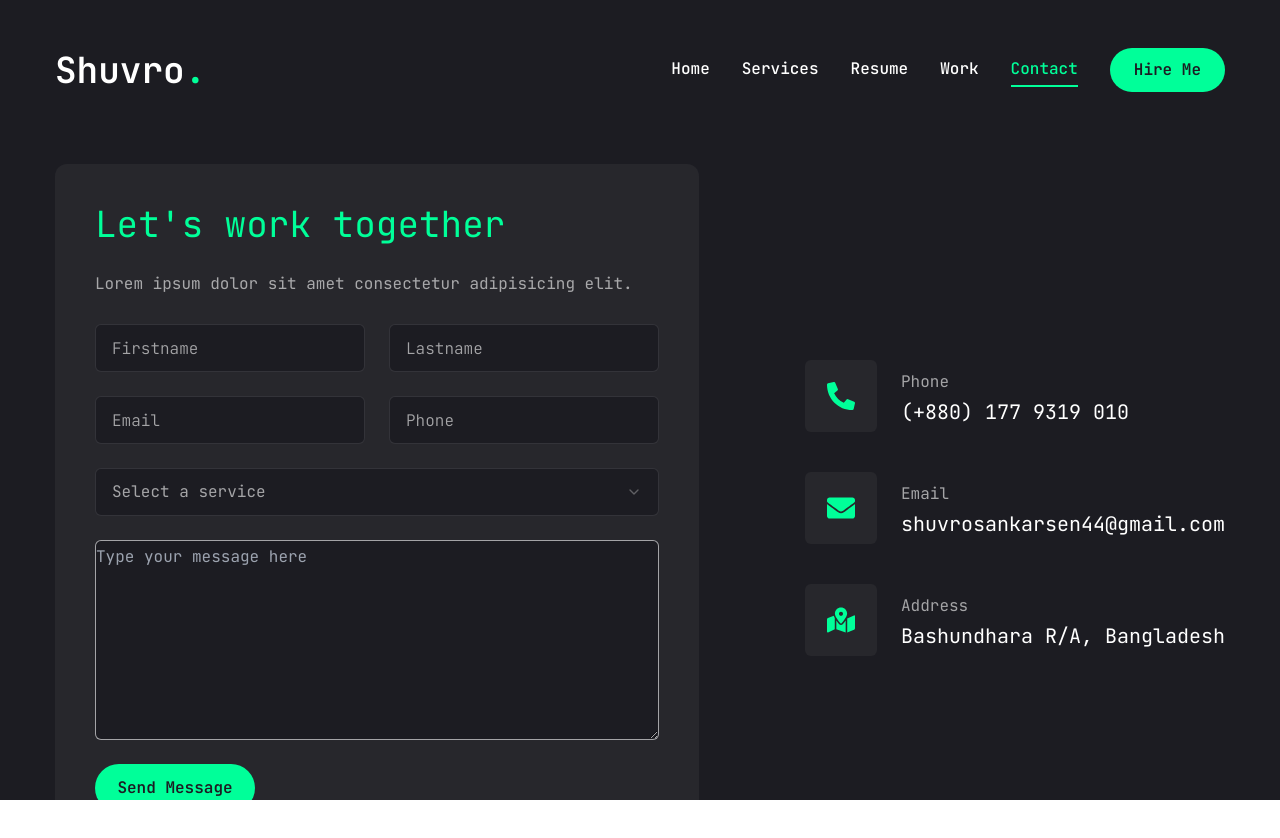
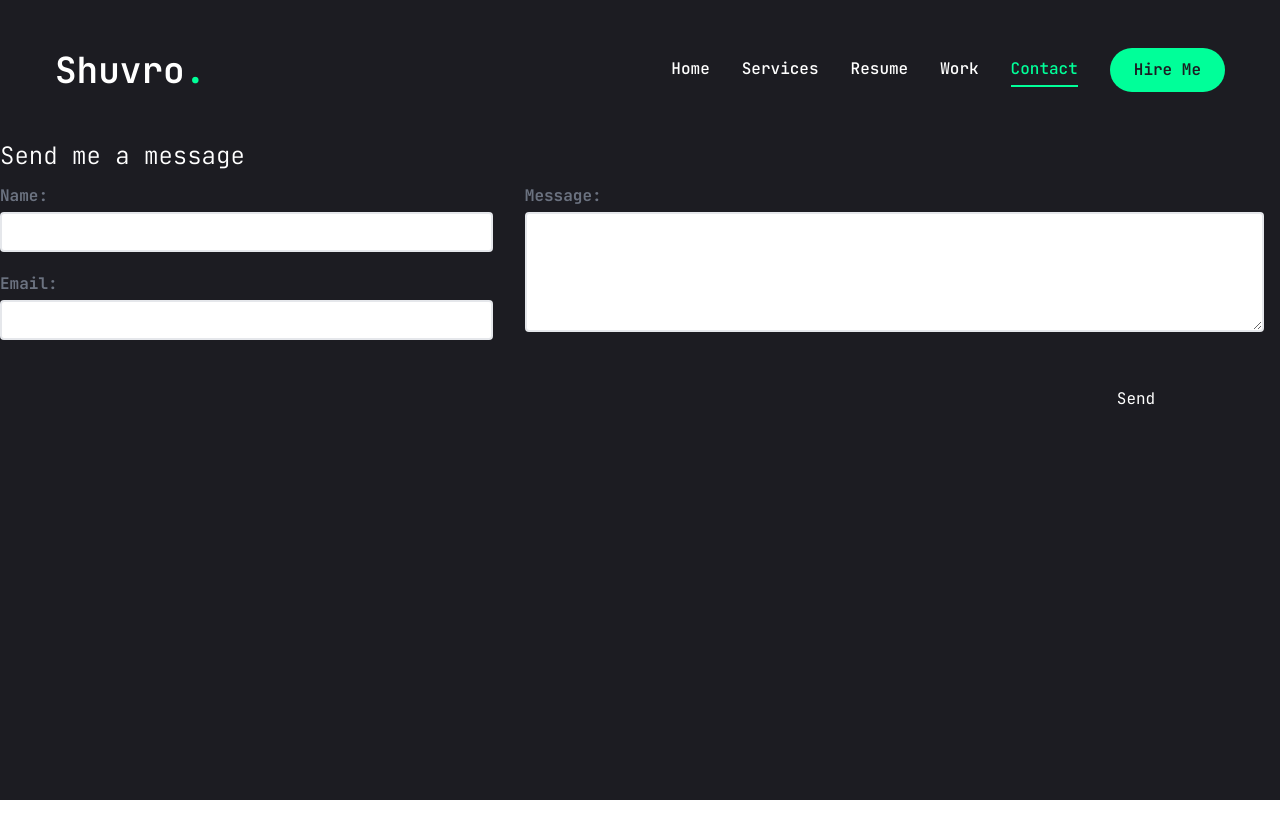
Before and after one commit to ShuvroSankar/My_Portfolio, a Next.js app: page /contact in a window 1280 px wide. Shown: the top 838 px of the page. After the commit the page ends 800 px from the top, so only its background shows below. Built offline with nearby package versions, Linux system fonts and the light colour scheme.

Commit message:
contact got functional

```diff
--- a/app/contact/page.jsx
+++ b/app/contact/page.jsx
@@ -1,168 +1,132 @@
-"use client";
-import { useRef, useState } from "react";
-import emailjs from "@emailjs/browser";
-import { toast } from "react-toastify";
-import { Button } from "@/components/ui/button";
-import { Input } from "@/components/ui/input";
-import {
-  Select,
-  SelectContent,
-  SelectGroup,
-  SelectItem,
-  SelectLabel,
-  SelectTrigger,
-  SelectValue,
-} from "@/components/ui/select";
-import { Textarea } from "@/components/ui/textarea";
-import { motion } from "framer-motion";
-import { FaPhoneAlt, FaEnvelope, FaMapMarkedAlt } from "react-icons/fa";
+"use client"
+import { useState, useReducer } from 'react';
+import emailjs from "@emailjs/browser"
 
-const info = [
-  {
-    icon: <FaPhoneAlt />,
-    title: "Phone",
-    description: "(+880) 177 9319 010",
-  },
-  {
-    icon: <FaEnvelope />,
-    title: "Email",
-    description: "shuvrosankarsen44@gmail.com",
-  },
-  {
-    icon: <FaMapMarkedAlt />,
-    title: "Address",
-    description: "Bashundhara R/A, Bangladesh",
-  },
-];
+const initialState = {
+  name: '',
+  email: '',
+  message: '',
+};
 
-const Contact = () => {
-  const form = useRef();
-  const [loading, setLoading] = useState(false);
+function reducer(state, action) {
+  switch (action.type) {
+    case 'name':
+      return { ...state, name: action.value };
+    case 'email':
+      return { ...state, email: action.value };
+    case 'message':
+      return { ...state, message: action.value };
+    default:
+      throw new Error();
+  }
+}
 
-  const sendEmail = async (e) => {
+export default function MessageForm() {
+  const [formState, dispatch] = useReducer(reducer, initialState);
+  const [showFormErr, setShowFormErr] = useState(false);
+  const [formSubmitted, setFormSubmitted] = useState({ title: '', paragraph: '' });
+  const { name, email, message } = formState;
+
+  const sendEmail = (e) => {
     e.preventDefault();
-    setLoading(true);
 
-    try {
-      await emailjs.sendForm(
+    if (name === '' || email === '' || message === '') {
+      setShowFormErr(true);
+      return;
+    }
+
+    setFormSubmitted({ title: 'Sending message...', paragraph: '' });
+
+    emailjs.send(
       process.env.NEXT_PUBLIC_EMAILJS_SERVICE_ID,
       process.env.NEXT_PUBLIC_EMAILJS_TEMPLATE_ID,
-        form.current,
-        process.env.NEXT_PUBLIC_EMAILJS_PUBLIC_KEY
-      );
-
-      toast.success("Message sent successfully!");
-      form.current.reset();
-    } catch (error) {
-      console.error("Email sending failed:", error);
-      toast.error("Failed to send message. Please try again.");
-    } finally {
-      setLoading(false);
+      formState,
+      process.env.NEXT_PUBLIC_EMAILJS_PUBLIC_KEY,
+    )
+    .then(({ status }) => {
+      if (status === 200) {
+        setFormSubmitted({
+          title: 'Message has been sent',
+          paragraph: 'Shuvro will be in contact with you soon.'
+        });
+      } else {
+        setFormSubmitted({
+          title: 'Unexpected error occurred',
+          paragraph: 'Please try again later.'
+        });
       }
+    })
+    .catch((err) => {
+      console.error(err);
+      setFormSubmitted({
+        title: 'Error sending message',
+        paragraph: 'Please try again later.'
+      });
+    });
   };
 
-  return (
-    <motion.section
-      initial={{ opacity: 0 }}
-      animate={{
-        opacity: 1,
-        transition: { delay: 2.4, duration: 0.4, ease: "easeIn" },
-      }}
-      className="py-6"
-    >
-      <div className="container mx-auto">
-        <div className="flex flex-col xl:flex-row gap-[30px]">
-          <div className="xl:h-[54%] order-2 xl:order-none">
-            <form
-              ref={form}
-              onSubmit={sendEmail}
-              className="flex flex-col gap-6 p-10 bg-[#27272c] rounded-xl"
-            >
-              <h3 className="text-4xl text-accent">Let's work together</h3>
-              <p className="text-white/60">
-                Lorem ipsum dolor sit amet consectetur adipisicing elit.
-              </p>
-
-              <div className="grid grid-cols-1 md:grid-cols-2 gap-6">
-                <Input
+  return formSubmitted.title === '' ? (
+    <div>
+      <h3 className="text-lato text-2xl font-light text-white">Send me a message</h3>
+      <form onSubmit={sendEmail}>
+        <div className="flex font-open-sans justify-start flex-col sm:flex-row">
+          <div className="sm:mr-4 w-100 sm:w-1/2 md:w-2/5 flex flex-col items-end">
+            <label className="block text-gray-500 font-bold my-2 w-full" htmlFor="contact-form-name">
+              Name:
+              <input
+                id="contact-form-name"
+                className="appearance-none border-2 border-gray-200 rounded w-full p-2 text-gray-700 leading-tight focus:outline-none focus:border-theme-green"
                 type="text"
-                  name="from_name"
-                  placeholder="Firstname"
+                value={name}
+                onChange={(e) => dispatch({ type: 'name', value: e.target.value })}
                 required
               />
-                <Input
-                  type="text"
-                  name="from_lastname"
-                  placeholder="Lastname"
+            </label>
+            <label className="block text-gray-500 font-bold my-2 w-full" htmlFor="contact-form-email">
+              Email:
+              <input
+                id="contact-form-email"
+                className="appearance-none border-2 border-gray-200 rounded w-full p-2 text-gray-700 leading-tight focus:outline-none focus:border-theme-green"
+                type="email"
+                value={email}
+                onChange={(e) => dispatch({ type: 'email', value: e.target.value })}
                 required
               />
-                <Input
-                  type="email"
-                  name="from_email"
-                  placeholder="Email"
+            </label>
+          </div>
+          <div className="sm:mx-4 w-full sm:w-1/2 md:w-3/5">
+            <label className="block text-gray-500 font-bold my-2" htmlFor="contact-form-message">
+              Message:
+              <textarea
+                rows="5"
+                id="contact-form-message"
+                className="appearance-none border-2 border-gray-200 rounded w-full p-2 text-gray-700 leading-tight focus:outline-none focus:border-theme-green"
+                value={message}
+                onChange={(e) => dispatch({ type: 'message', value: e.target.value })}
                 required
               />
-                <Input
-                  type="tel"
-                  name="from_phone"
-                  placeholder="Phone"
-                  required
-                />
+            </label>
           </div>
-
-              <Select name="service_type" required>
-                <SelectTrigger className="w-full">
-                  <SelectValue placeholder="Select a service" />
-                </SelectTrigger>
-                <SelectContent>
-                  <SelectGroup>
-                    <SelectLabel>Select a service</SelectLabel>
-                    <SelectItem value="Embedded and IoT System">Embedded and IoT System</SelectItem>
-                    <SelectItem value="Product Design">Product Design</SelectItem>
-                    <SelectItem value="3D Design and Animation">3D Design and Animation</SelectItem>
-                    <SelectItem value="Web Development">Web Development</SelectItem>
-                  </SelectGroup>
-                </SelectContent>
-              </Select>
-
-              <Textarea
-                className="h-[200px]"
-                placeholder="Type your message here"
-                name="message"
-                required
-              />
-
-              <Button
-                size="md"
-                className="max-w-40"
+        </div>
+        <div className="w-full flex justify-end items-center flex-col sm:flex-row">
+          {showFormErr &&
+            <p className="sm:mr-4 text-red-400">
+              Please fill in all fields to send a message
+            </p>
+          }
+          <button
+            className="bg-theme-green text-white py-2 px-4 mt-6 sm:mr-4 rounded focus:outline-none focus:shadow-outline w-full md:w-1/4 lg:w-1/5"
             type="submit"
-                disabled={loading}
           >
-                {loading ? "Sending..." : "Send Message"}
-              </Button>
+            Send
+          </button>
+        </div>
       </form>
     </div>
-
-          {/* Info Section */}
-          <div className="flex-1 flex items-center xl:justify-end order-1 xl:order-none mb-8 xl:mb-0">
-            <ul className="flex flex-col gap-10">
-              {info.map((item, index) => (
-                <li key={index} className="flex items-center gap-6">
-                  <div className="w-[50px] h-[52px] xl:w-[72px] xl:h-[72px] bg-[#27272c] text-accent rounded-md flex items-center justify-center">
-                    <div className="text-[28px]">{item.icon}</div>
+  ) : (
+    <div className="flex flex-col items-center">
+      <h3 className="text-lato text-2xl font-light text-white">{formSubmitted.title}</h3>
+      <p>{formSubmitted.paragraph}</p>
     </div>
-                  <div className="flex-1">
-                    <p className="text-white/60">{item.title}</p>
-                    <h3 className="text-xl">{item.description}</h3>
-                  </div>
-                </li>
-              ))}
-            </ul>
-          </div>
-        </div>
-      </div>
-    </motion.section>
   );
-};
-
-export default Contact;
+}
--- a/package.json
+++ b/package.json
@@ -25,7 +25,6 @@
     "react-countup": "^6.5.3",
     "react-dom": "^19.0.0",
     "react-icons": "^5.4.0",
-    "react-toastify": "^11.0.3",
     "swiper": "^11.2.2",
     "tailwind-merge": "^3.0.1",
     "tailwindcss-animate": "^1.0.7"
```
Also changed, not shown: 1 other file (tests, documents, lock files or other folders). Lines whose indentation alone changed are shown as unchanged.
